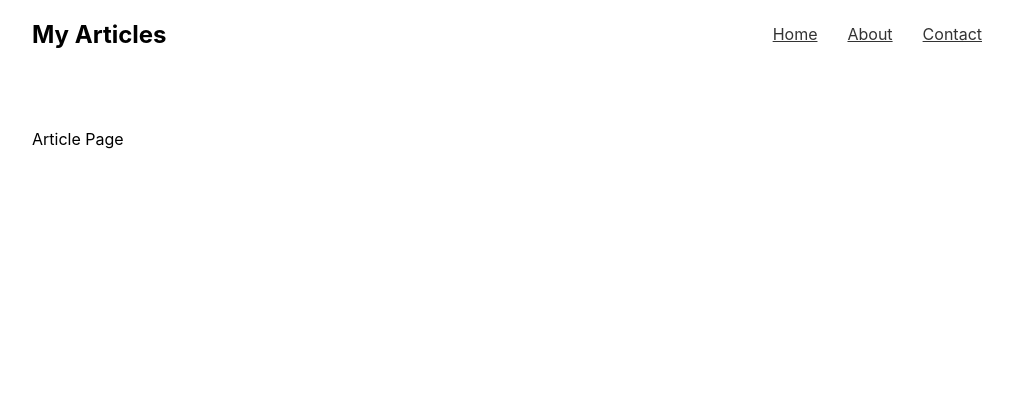
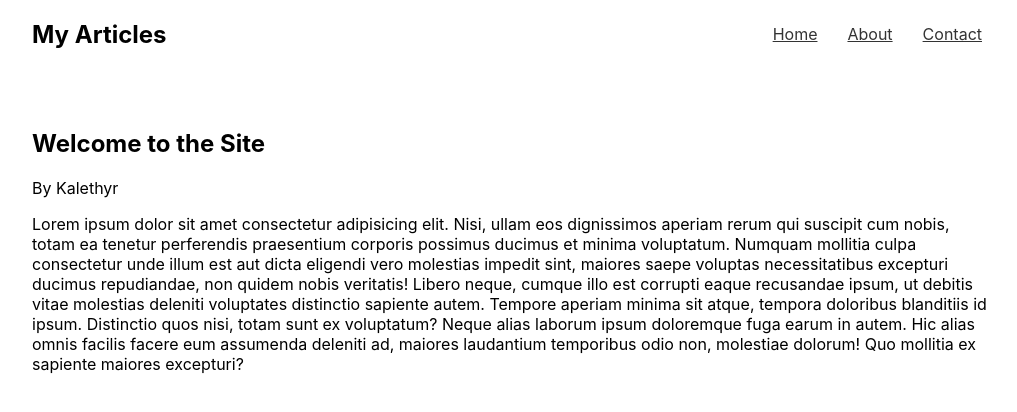
Before and after one commit to AgentKazy/react-course, a React (Create React App) app in the folder multipage-site/: page /articles/1 in a window 1280 px wide. Shown: the top 412 px of the page, without its empty margins (128-1145 px from the left). Built offline with nearby package versions, Linux system fonts and the light colour scheme; data requests are answered from the project's data file.

Commit message:
75. The useParams Hook

```diff
--- a/multipage-site/src/pages/Article.js
+++ b/multipage-site/src/pages/Article.js
@@ -1,3 +1,22 @@
+import { useParams } from 'react-router-dom';
+import { useFetch } from '../hooks/useFetch';
+
 export default function Article() {
-  return <div>Article Page</div>;
+  const { id } = useParams();
+  const url = 'http://localhost:3000/articles/' + id;
+  const { data: article, isPending, error } = useFetch(url);
+
+  return (
+    <div>
+      {isPending && <div>Loading...</div>}
+      {error && <div>{error}</div>}
+      {article && (
+        <div>
+          <h2>{article.title}</h2>
+          <p>By {article.author}</p>
+          <p>{article.body}</p>
+        </div>
+      )}
+    </div>
+  );
 }
```
